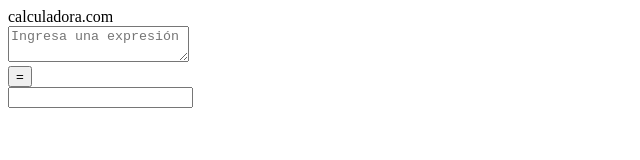
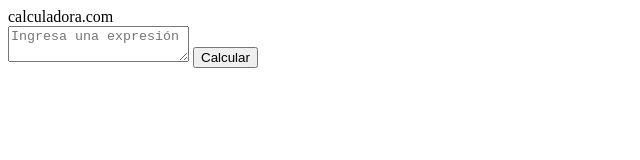
Before and after one commit to jtijero/PW1_LABC_2024, a plain HTML site: page index.html in a window 1280 px wide. Shown: the whole page, without its empty margins (0-640 px from the left). Drawn offline with Linux system fonts and the light colour scheme.

Commit message:
elimine recudro de resultado del index.html añadi en el cgi la expresion regular para sumas y restas pero con restricciones, no funcionara si no se separan por espacios, y cambio en el Dockerfile en la ultima linea a apache2ctl

```diff
--- a/index.html
+++ b/index.html
@@ -1,22 +1,18 @@
 <!DOCTYPE html>
-<html lang= "es">
+<html lang="es">
 <head>
-<meta charset="UTF-8">
-<meta name="viewport" content="width=device-width, initial-scale=1.0">
-<title>calculadora</title>
-<style></style>
+    <meta charset="UTF-8">
+    <meta name="viewport" content="width=device-width, initial-scale=1.0">
+    <title>calculadora</title>
+    <style></style>
 </head>
 <body>
     <div class="calculadora">
         <div class="encabezado">calculadora.com</div>
-        <textarea id="entrada" placeholder="Ingresa una expresión"></textarea>
-        <div class="contenedor-resultado">
-            <form action="calculadora.cgi" method="post">
-                <button type="submit">=</button>
-            </form>
-            <input type="text" id="resultado" class="resultado" placeholder=" " readonly>
-        </div>
+        <form action="/cgi-bin/calculadora.cgi" method="post">
+            <textarea id="entrada" name="q" placeholder="Ingresa una expresión"></textarea>
+            <button type="submit">Calcular</button>
+        </form>
     </div>
-
 </body>
 </html>
```
Also changed, not shown: 2 other files.
